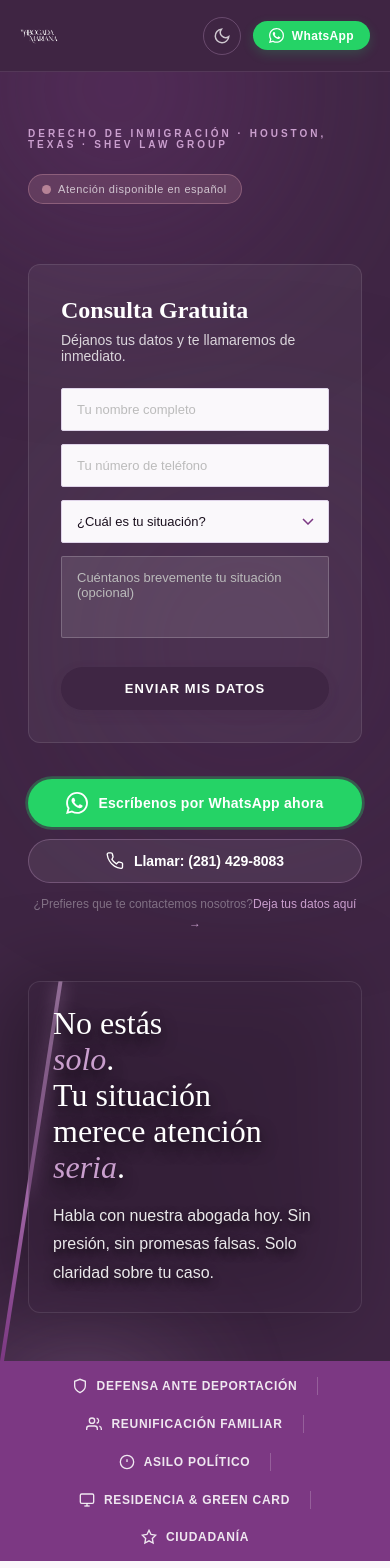
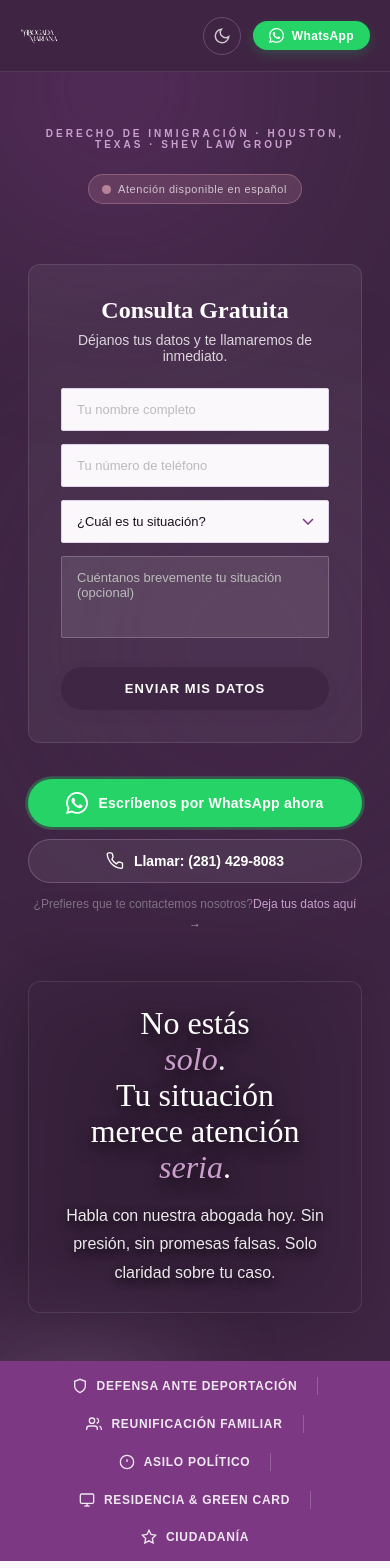
Before and after one commit to itsjluna/marianaabogada, a React (Vite) app: page / in a window 390 px wide. Shown: the top 1568 px of the page. Built offline with nearby package versions, Linux system fonts and the light colour scheme; no server answers.

Commit message:
Center hero content and hide diagonal border on tablets and smaller screens

```diff
--- a/src/index.css
+++ b/src/index.css
@@ -972,15 +972,15 @@ body, section, .service-card, .testimonial-card, .process-step, .lead-form, inpu
 }
 
 /* RESPONSIVE */
-@media (max-width: 960px) {
+@media (max-width: 1024px) {
   section, .contact-section, .tiktok-section { padding: 64px 28px; }
   nav { padding: 0 20px; }
   .nav-call { display: none; }
   .trust-bar { padding: 16px 28px; gap: 20px; }
   .hero { grid-template-columns: 1fr; min-height: auto; }
   .hero-bg-shape { display: none; }
-  .hero-diagonal-line { display: none; }
-  .hero-text { padding: 56px 28px 48px; }
+  .hero-diagonal-line, .hero-diagonal-border { display: none !important; }
+  .hero-text { padding: 56px 28px 48px; align-items: center; text-align: center; }
   .hero-image { display: none; }
   .hero-right-text {
     position: relative;
@@ -988,6 +988,7 @@ body, section, .service-card, .testimonial-card, .process-step, .lead-form, inpu
     left: auto;
     right: auto;
     margin: 0 28px 48px;
+    text-align: center;
   }
   .hero-cta-buttons { flex-direction: column; }
   .form-row { flex-direction: column; gap: 13px; }
```
